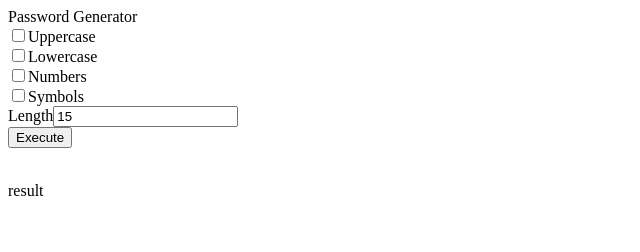
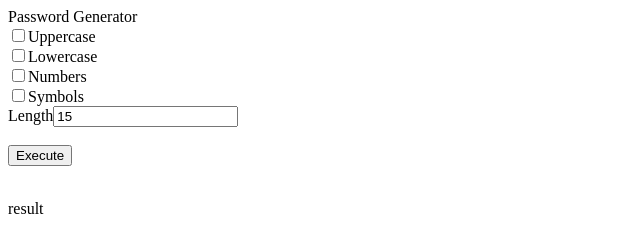
Before and after one commit to weecabin/PW-Generator, a website: page index.html in a window 1280 px wide. Shown: the whole page, without its empty margins (0-640 px from the left). Drawn offline with Linux system fonts and the light colour scheme.

Commit message:
added some spacing

```diff
--- a/index.html
+++ b/index.html
@@ -9,7 +9,7 @@
       <input id="lower" type="checkbox" value="Lowercase">Lowercase<br>
       <input id="numbers" type="checkbox" value="Numbers">Numbers<br>
       <input id="symbols" type="checkbox" value="Symbols">Symbols<br>
-      Length<input id="length" type="test" value="15"><br>
+      Length<input id="length" type="test" value="15"><br><br>
       <input type="button" value="Execute" onclick="pw()"><br><br>
     </form>
     <p id="result">result</p>
```
